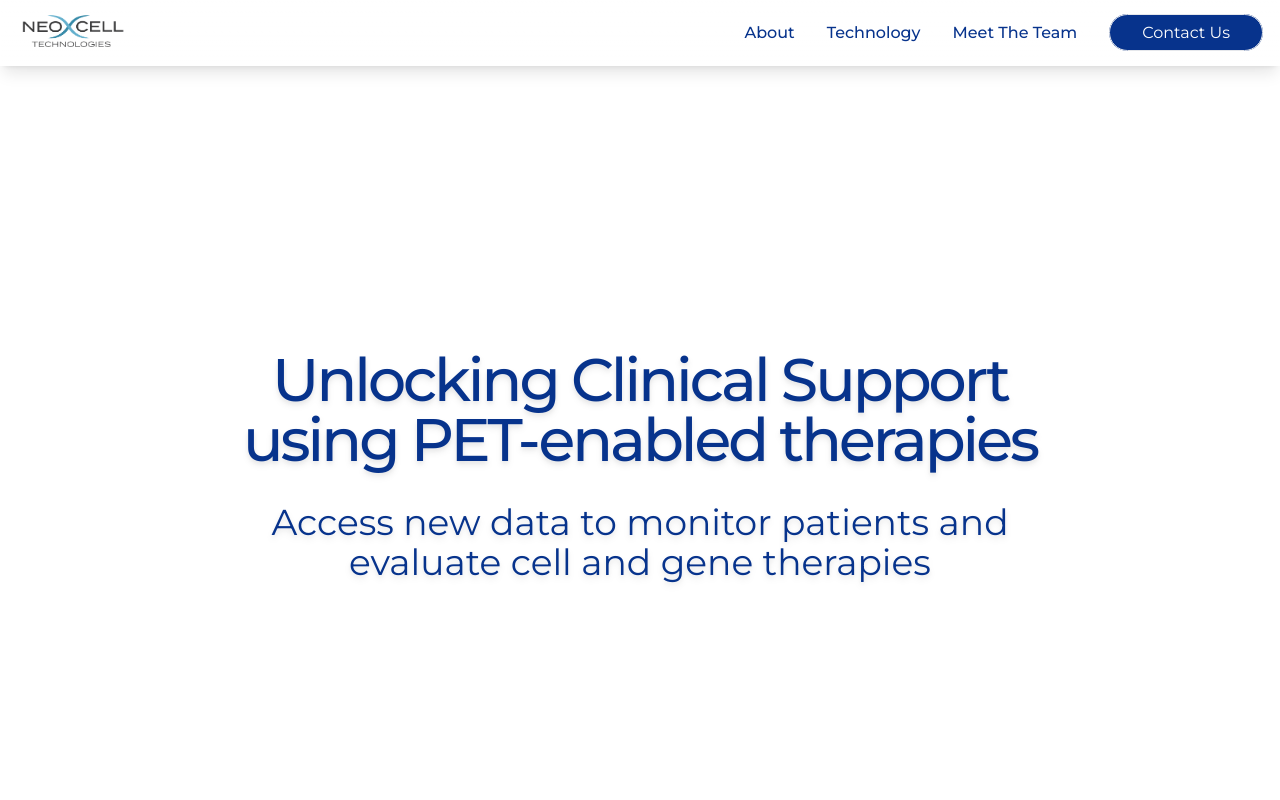
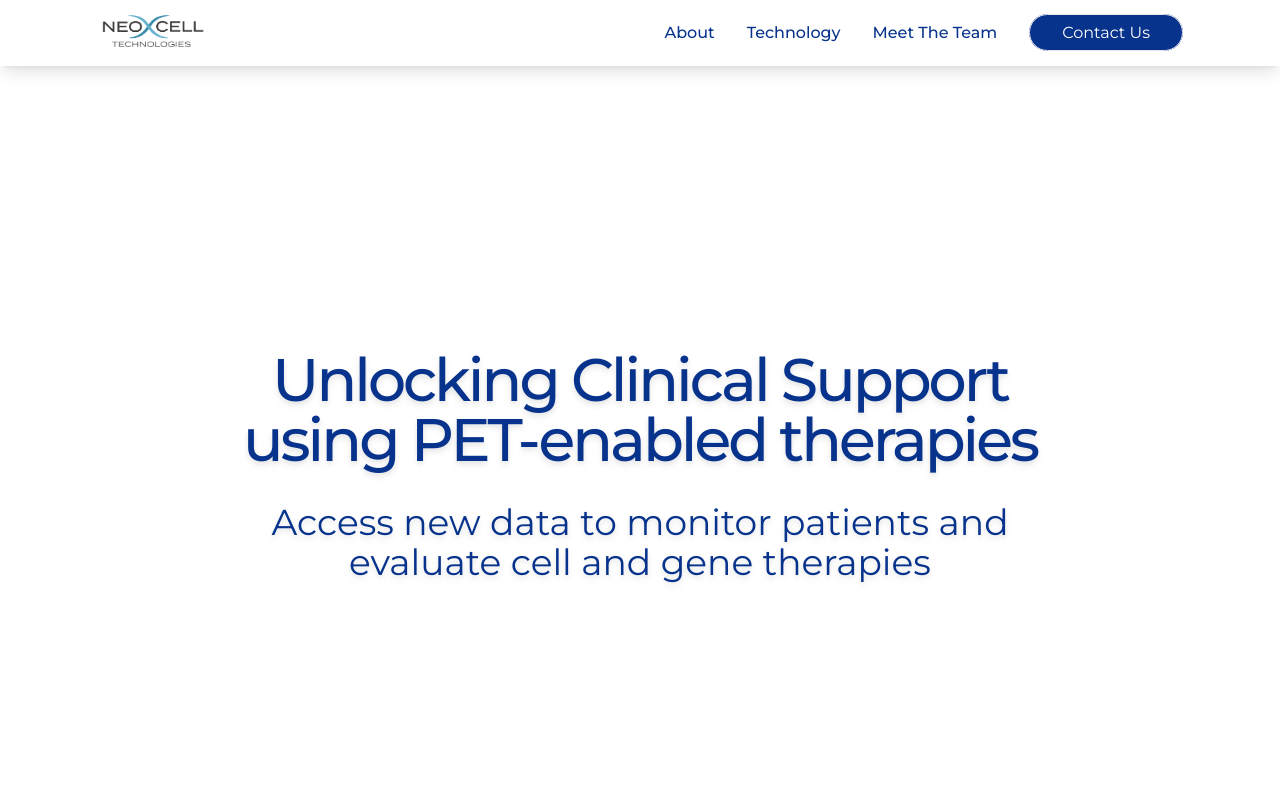
Before and after one commit to goldeei/neo-cell-site, a Next.js app: page / in a window 1280 px wide. Shown: the top 800 px of the page. Built offline with nearby package versions, Linux system fonts and the light colour scheme; what tailwindcss-filters would draw is missing.

Commit message:
Add same responsive padding as body

```diff
--- a/src/components/nav-bar/index.tsx
+++ b/src/components/nav-bar/index.tsx
@@ -24,7 +24,7 @@ export const NavBar = () => {
 	return (
 		<nav
 			className={cn(
-				"sticky top-0 z-50 shadow-lg border w-full px-4",
+				"sticky top-0 z-50 shadow-lg border w-full px-4 sm:px-8 md:px-12 xl:px-24",
 				BACKGROUND_CLASSES
 			)}
 		>
```
